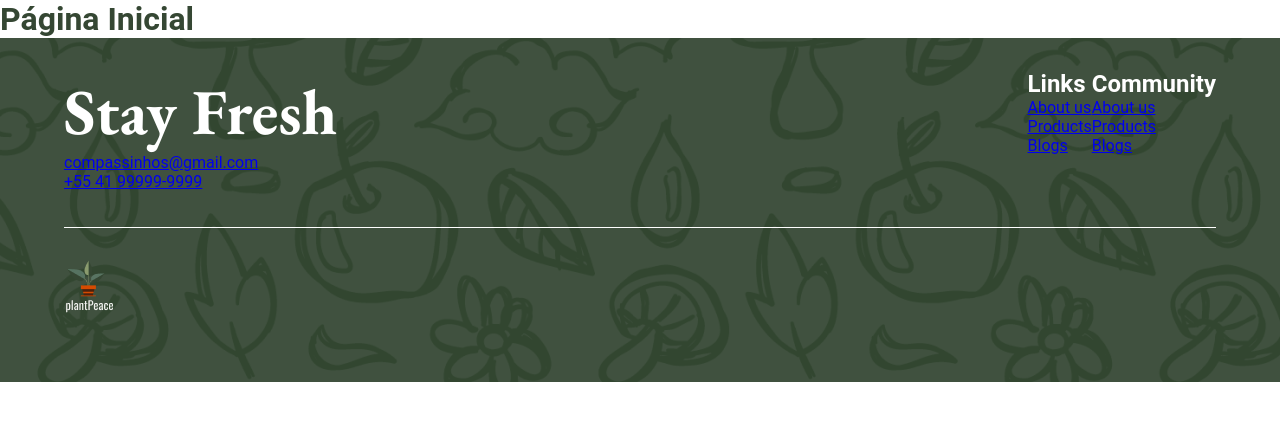
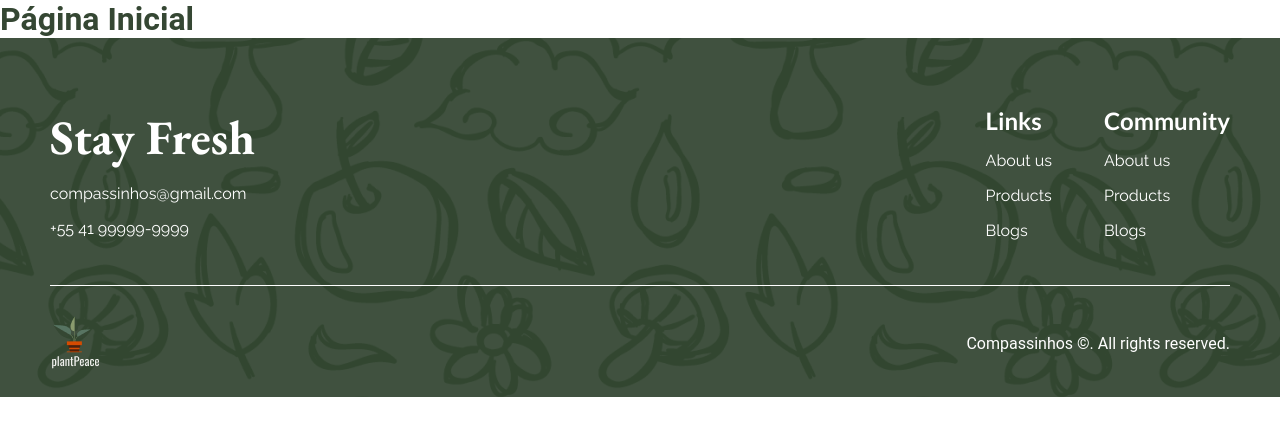
Before and after one commit to WagnerSousaLima/PlantShop-ChallengeCompassUOL, a React (Vite) app: page / in a window 1280 px wide. Shown: the top 436 px of the page. Built offline with nearby package versions, Linux system fonts and the light colour scheme.

Commit message:
finishing footer

```diff
--- a/src/components/Footer/Footer.jsx
+++ b/src/components/Footer/Footer.jsx
@@ -20,14 +20,14 @@ const Footer = (props) => {
           <a href="#">+55 41 99999-9999</a>
         </div>
         <div className={styles.aside}>
-          <div className="links">
+          <div className={styles.links}>
             <h2>Links</h2>
             <a href="#">About us</a>
             <a href="#">Products</a>
             <a href="#">Blogs</a>
           </div>
-          <div className="community">
-          <h2>Community</h2>
+          <div className={styles.community}>
+            <h2>Community</h2>
             <a href="#">About us</a>
             <a href="#">Products</a>
             <a href="#">Blogs</a>
@@ -36,6 +36,7 @@ const Footer = (props) => {
       </div>
       <div className={styles.base}>
         <img src="../../../public/images/footer_logo.png" alt="logo" />
+        <p>Compassinhos &copy;. All rights reserved.</p>
       </div>
     </footer>
   )
--- a/src/components/Footer/Footer.module.css
+++ b/src/components/Footer/Footer.module.css
@@ -4,21 +4,42 @@
     background-color: var(--green-700);
     background-image: url('../../../public/images/footer_background.png');
     color: var(--white);
-    padding: 32px 64px;
+    padding: 0 50px;
+    padding-top: 68px;
+    padding-bottom: 27px;
 }
 
 .top {
     display: flex;
     justify-content: space-between;
+    border-bottom: 1px solid var(--white);
+    padding-bottom: 45px;
 }
 
 .top h1 {
     font-family: 'EB Garamond', serif;
-    font-size: 64px;
+    font-size: 48px;
+}
+
+.top a {
+    text-decoration: none;
+    cursor: pointer;
+    margin-top: 16px;
+    color: var(--white);
+    font-family: 'Raleway', sans-serif;
 }
 
 .aside {
     display: flex;
+}
+
+.aside h2 {
+    margin-bottom: 16px;
+    font-family: 'Lato', sans-serif;
+}
+
+.links {
+    margin-right: 52px;
 }
 
 .main a, .aside a {
@@ -26,7 +47,8 @@
 }
 
 .base {
-    border-top: 1px solid var(--white);
-    margin-top: 36px;
-    padding: 32px 0;
+    margin-top: 30px;
+    display: flex;
+    justify-content: space-between;
+    align-items: center;
 }
```
